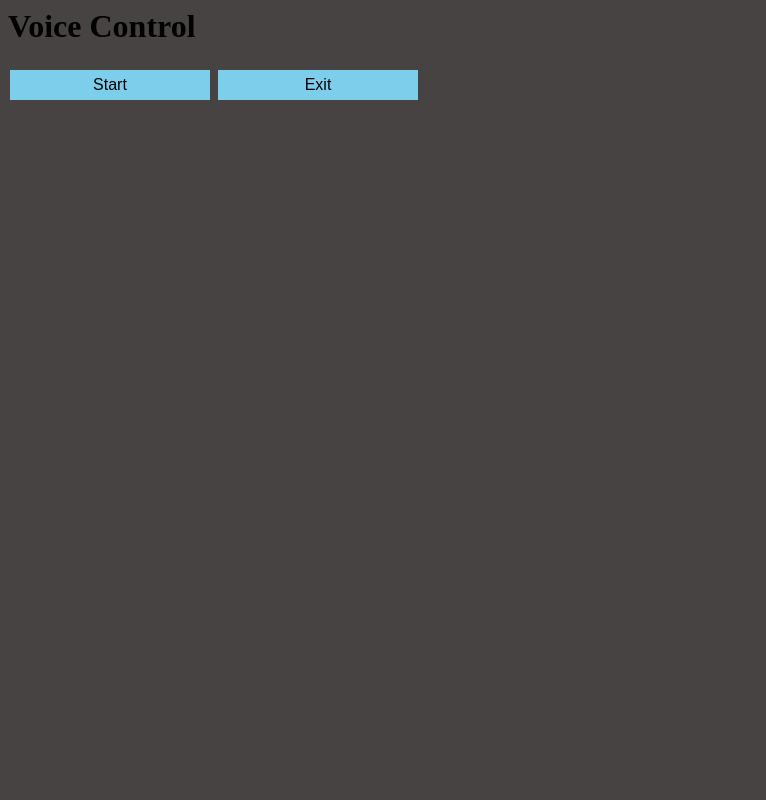
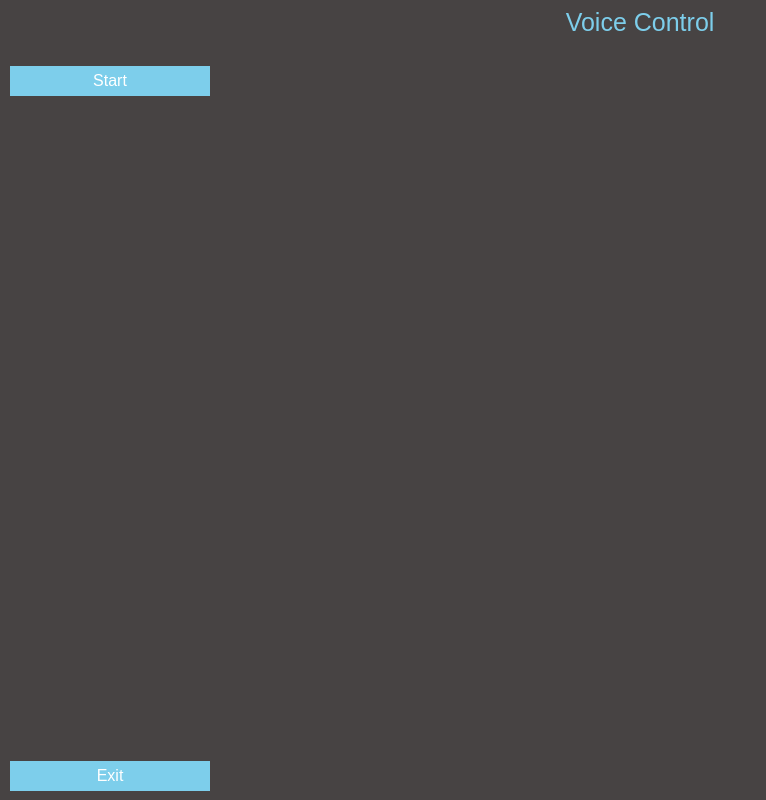
Before and after one commit to siddharthsrivastava0501/hackcambridge-2022, a browser extension: page index.html in a window 1280 px wide. Shown: the whole page, without its empty margins (0-766 px from the left). Drawn offline with Linux system fonts and the light colour scheme.

Commit message:
finished popup

```diff
--- a/extension.css
+++ b/extension.css
@@ -1,11 +1,14 @@
-  .h2{
+  #title{
     text-align: center;
+    font-size: 25px;
+    color:rgb(125, 206, 235);
+    font-family: Arial, Helvetica;
   }
 
   .button {
     border: none;
     background-color: rgb(125, 206, 235);
-    color: black;
+    color: white;
     height:30px;
     width: 200px;
     text-decoration: none;
@@ -13,8 +16,20 @@
     font-size: 16px;
     margin: 4px 2px;
     cursor: pointer;
+    text-align: center;
+    bottom: 5px;
   }
 
 body{
-   background-color: rgb(71, 67, 67)
+   background-color: rgb(71, 67, 67);
+   height:80px;
 }
+
+#bottom{
+    position:absolute;
+    bottom: 5px;
+}
+
+/*#top{
+    margin: 0px 0px 0px 10px;
+}*/
--- a/index.html
+++ b/index.html
@@ -6,10 +6,11 @@
 
     <body>
 
-        <h1>Voice Control</h1>
+        <p id="title">Voice Control</p>
 
-        <button class="button">Start</button>
-        <button class="button">Exit</button>
+        <div id="top"><button class="button">Start</button></div>
+        <br/>
+        <div id="bottom"><button class="button">Exit</button></div>
 
     </body>
 
```
